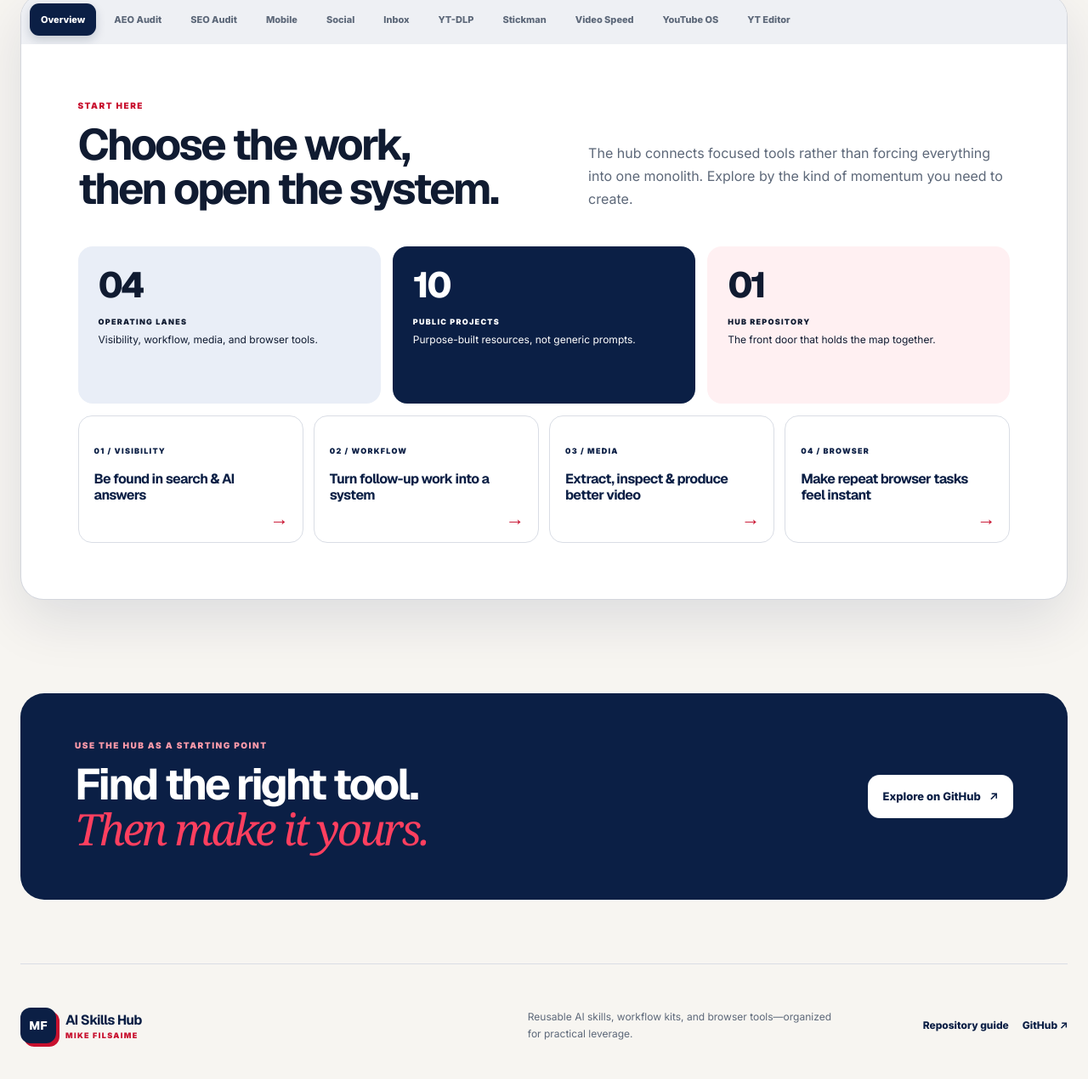
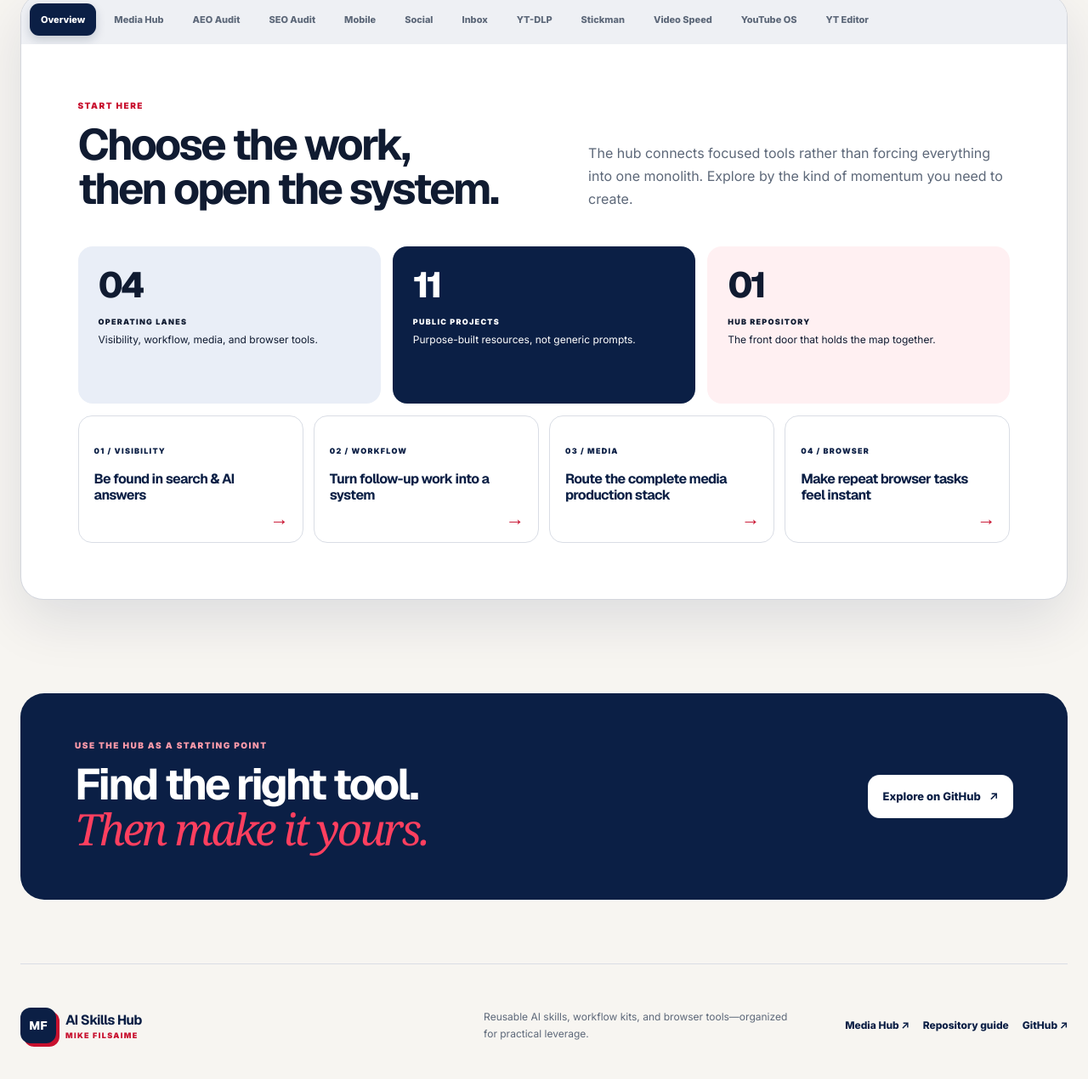
Before and after one commit to mikefilsaime-groove/mikefilsaime-skills, a plain HTML site: page portal/index.html in a window 1280 px wide. Shown: the part 1056-2326 px from the top of the page at 85% size. Drawn offline with nearby package versions, Linux system fonts and the light colour scheme.

Commit message:
feat(portal): add Media Skills Hub to master hub
Add the Media Skills Hub as a first-class library tab and route the overview's media lane to it. Update project totals, footer navigation, and public catalog documentation so the master hub clearly presents the media catalog as part of the wider skills ecosystem.

```diff
--- a/portal/index.html
+++ b/portal/index.html
@@ -28,7 +28,7 @@
           <ul class="proof-list"><li>Public summaries, templates &amp; kits</li><li>Each major project keeps its own history</li><li>Designed for real-world reuse</li></ul>
         </div>
         <div class="collection-map" aria-label="A visual map of the hub's project categories">
-          <div class="map-top"><span>HUB / COLLECTION MAP</span><b>09</b></div>
+          <div class="map-top"><span>HUB / COLLECTION MAP</span><b>11</b></div>
           <div class="map-grid"><div class="map-core"><strong>AI</strong><span>SKILLS<br />HUB</span></div><div class="map-node n1">DISCOVER<br /><b>01</b></div><div class="map-node n2">AUTOMATE<br /><b>02</b></div><div class="map-node n3">CREATE<br /><b>03</b></div><div class="map-node n4">PUBLISH<br /><b>04</b></div></div>
           <div class="map-footer"><span><i></i> LINKED REPOSITORIES</span><span>UPDATED AS THE LIBRARY GROWS</span></div>
         </div>
@@ -39,6 +39,7 @@
       <section class="tab-shell" id="overview" aria-label="AI Skills Hub library">
         <div class="tab-rail" role="tablist" aria-label="Library projects">
           <button role="tab" id="tab-overview" aria-controls="panel-overview" aria-selected="true" data-tab="overview">Overview</button>
+          <button role="tab" id="tab-media-hub" aria-controls="panel-media-hub" aria-selected="false" data-tab="media-hub">Media Hub</button>
           <button role="tab" id="tab-aeo" aria-controls="panel-aeo" aria-selected="false" data-tab="aeo">AEO Audit</button>
           <button role="tab" id="tab-seo" aria-controls="panel-seo" aria-selected="false" data-tab="seo">SEO Audit</button>
           <button role="tab" id="tab-mobile" aria-controls="panel-mobile" aria-selected="false" data-tab="mobile">Mobile</button>
@@ -54,10 +55,11 @@
         <div class="tab-panels">
           <section role="tabpanel" id="panel-overview" aria-labelledby="tab-overview" data-panel="overview">
             <div class="panel-header"><div><p class="eyebrow">START HERE</p><h3>Choose the work,<br />then open the system.</h3></div><p>The hub connects focused tools rather than forcing everything into one monolith. Explore by the kind of momentum you need to create.</p></div>
-            <div class="metric-grid"><article><strong>04</strong><span>OPERATING LANES</span><p>Visibility, workflow, media, and browser tools.</p></article><article class="navy-card"><strong>10</strong><span>PUBLIC PROJECTS</span><p>Purpose-built resources, not generic prompts.</p></article><article><strong>01</strong><span>HUB REPOSITORY</span><p>The front door that holds the map together.</p></article></div>
-            <div class="lane-grid"><a href="#aeo"><span>01 / VISIBILITY</span><b>Be found in search &amp; AI answers</b><i>→</i></a><a href="#social"><span>02 / WORKFLOW</span><b>Turn follow-up work into a system</b><i>→</i></a><a href="#ytdlp"><span>03 / MEDIA</span><b>Extract, inspect &amp; produce better video</b><i>→</i></a><a href="#speed"><span>04 / BROWSER</span><b>Make repeat browser tasks feel instant</b><i>→</i></a></div>
+            <div class="metric-grid"><article><strong>04</strong><span>OPERATING LANES</span><p>Visibility, workflow, media, and browser tools.</p></article><article class="navy-card"><strong>11</strong><span>PUBLIC PROJECTS</span><p>Purpose-built resources, not generic prompts.</p></article><article><strong>01</strong><span>HUB REPOSITORY</span><p>The front door that holds the map together.</p></article></div>
+            <div class="lane-grid"><a href="#aeo"><span>01 / VISIBILITY</span><b>Be found in search &amp; AI answers</b><i>→</i></a><a href="#social"><span>02 / WORKFLOW</span><b>Turn follow-up work into a system</b><i>→</i></a><a href="#media-hub"><span>03 / MEDIA</span><b>Route the complete media production stack</b><i>→</i></a><a href="#speed"><span>04 / BROWSER</span><b>Make repeat browser tasks feel instant</b><i>→</i></a></div>
           </section>
 
+          <section role="tabpanel" id="panel-media-hub" aria-labelledby="tab-media-hub" data-panel="media-hub" hidden><div class="project-layout"><div><p class="eyebrow">MEDIA OPERATIONS</p><h3>Media Skills Hub</h3><p class="project-summary">A verified field guide to Mike’s complete media stack—14 skills, production systems, apps, and engines—plus the routing rules that show what owns each job.</p><a class="button dark" href="https://mike-media-skills-hub.mikefilsaime.chatgpt.site/" target="_blank" rel="noreferrer">Open the Media Hub <span>↗</span></a></div><aside><span>OUTCOME</span><b>Start with the outcome and reach the right media specialist without guessing.</b><hr /><span>FORMAT</span><b>Public companion hub · 14 systems mapped</b></aside></div></section>
           <section role="tabpanel" id="panel-aeo" aria-labelledby="tab-aeo" data-panel="aeo" hidden><div class="project-layout"><div><p class="eyebrow">AI VISIBILITY</p><h3>AEO Audit</h3><p class="project-summary">Audit how a brand appears in AI-generated answers across Google AI features, ChatGPT, Perplexity, Claude, Gemini, and other answer engines.</p><a class="button dark" href="../skills/aeo-audit.md">Read the skill <span>→</span></a></div><aside><span>OUTCOME</span><b>Clear visibility gaps—and the next improvements to make.</b><hr /><span>FORMAT</span><b>Public skill summary</b></aside></div></section>
           <section role="tabpanel" id="panel-seo" aria-labelledby="tab-seo" data-panel="seo" hidden><div class="project-layout"><div><p class="eyebrow">SEARCH QUALITY</p><h3>SEO Audit</h3><p class="project-summary">A practical operating guide for technical SEO, on-page quality, crawlability, metadata, structured data, and the fundamentals that make a page worth finding.</p><a class="button dark" href="../skills/seo-audit.md">Read the skill <span>→</span></a></div><aside><span>OUTCOME</span><b>A prioritized route from technical friction to searchable pages.</b><hr /><span>FORMAT</span><b>Public skill summary</b></aside></div></section>
           <section role="tabpanel" id="panel-mobile" aria-labelledby="tab-mobile" data-panel="mobile" hidden><div class="project-layout"><div><p class="eyebrow">CONVERSION UX</p><h3>Mobile Responsive</h3><p class="project-summary">A mobile-first review system for responsive layouts, touch targets, reading flow, and the friction that quietly loses attention on smaller screens.</p><a class="button dark" href="../skills/mobile-responsive.md">Read the skill <span>→</span></a></div><aside><span>OUTCOME</span><b>Pages that hold together at the moment most visitors use them.</b><hr /><span>FORMAT</span><b>Public skill summary</b></aside></div></section>
@@ -73,7 +75,7 @@
 
       <section class="closing-cta"><div><p class="eyebrow inverse">USE THE HUB AS A STARTING POINT</p><h2>Find the right tool.<br /><em>Then make it yours.</em></h2></div><a class="button light" href="https://github.com/mikefilsaime-groove/mikefilsaime-skills" target="_blank" rel="noreferrer">Explore on GitHub <span>↗</span></a></section>
     </main>
-    <footer><a class="brand" href="#overview"><span class="brand-mark">MF</span><span><b>AI Skills Hub</b><small>Mike Filsaime</small></span></a><p>Reusable AI skills, workflow kits, and browser tools—organized for practical leverage.</p><div><a href="../README.md">Repository guide</a><a href="https://github.com/mikefilsaime-groove/mikefilsaime-skills" target="_blank" rel="noreferrer">GitHub ↗</a></div></footer>
+    <footer><a class="brand" href="#overview"><span class="brand-mark">MF</span><span><b>AI Skills Hub</b><small>Mike Filsaime</small></span></a><p>Reusable AI skills, workflow kits, and browser tools—organized for practical leverage.</p><div><a href="https://mike-media-skills-hub.mikefilsaime.chatgpt.site/" target="_blank" rel="noreferrer">Media Hub ↗</a><a href="../README.md">Repository guide</a><a href="https://github.com/mikefilsaime-groove/mikefilsaime-skills" target="_blank" rel="noreferrer">GitHub ↗</a></div></footer>
     <script src="app.js"></script>
   </body>
 </html>
```
Also changed, not shown: 2 other files.
